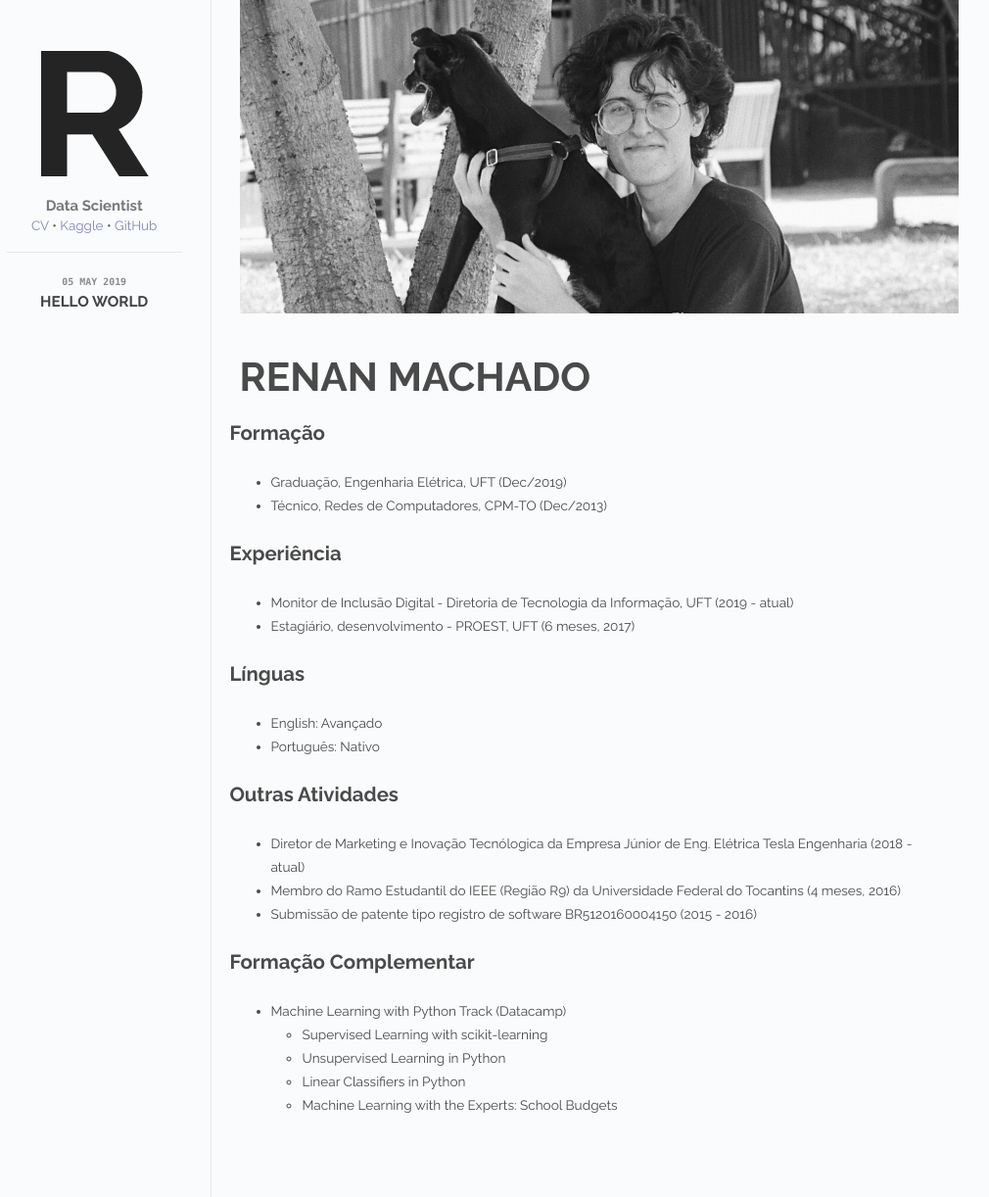
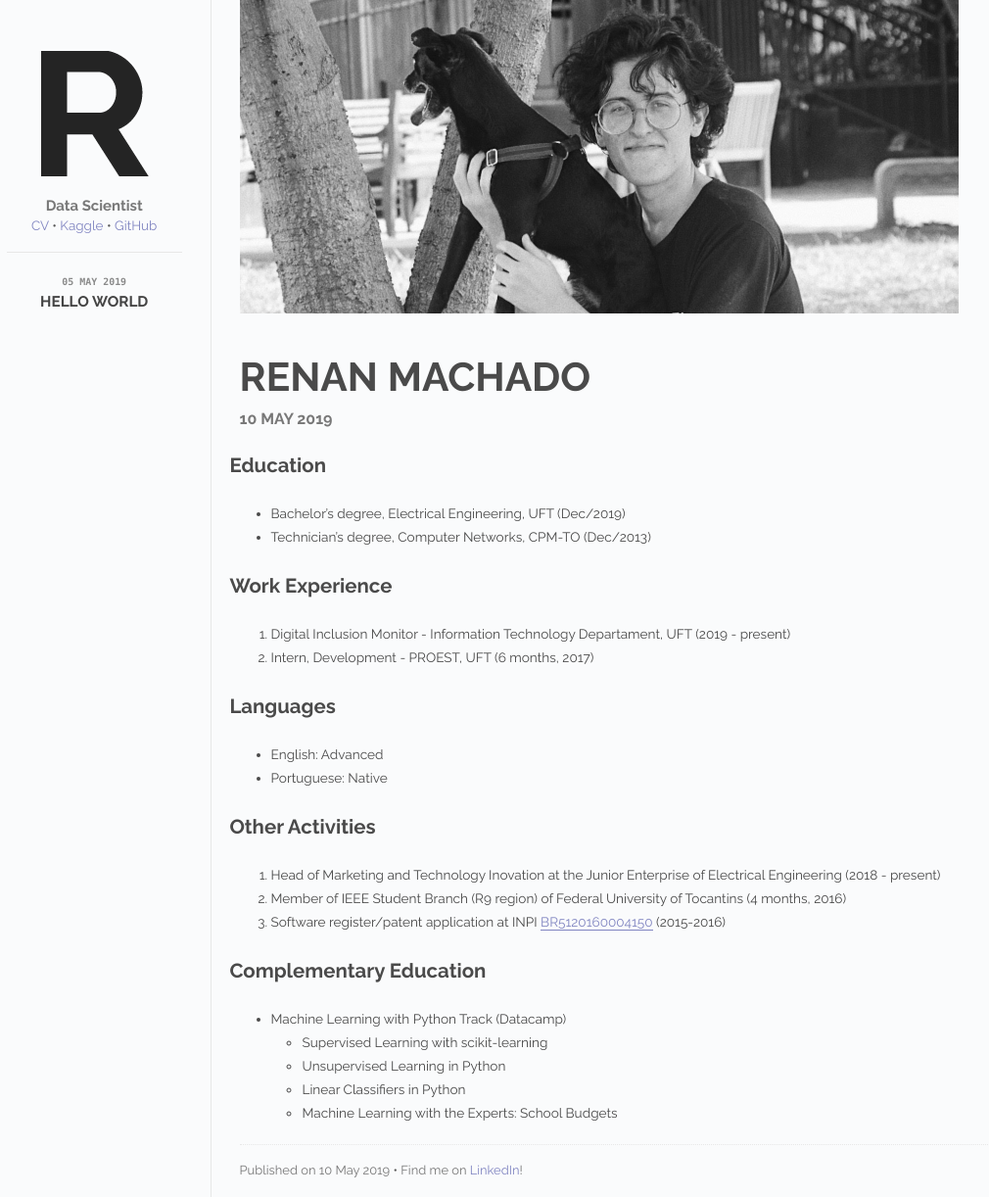
Before and after one commit to renanmav/renanmav.github.io, a Jekyll site: the page built from cv.md, in a window 1280 px wide. Shown: the whole page at 98% size, without its empty margins (143-1153 px from the left). Built offline with Jekyll 4.4.1, drawn with Linux system fonts in a browser that asks for light colours.

Commit message:
Update of CV

```diff
--- a/_includes/post.html
+++ b/_includes/post.html
@@ -8,7 +8,11 @@
     </div>
     <div id="info-container">
       <h1 id="title">{{ page.title }}</h1>
+      {% if page.edited %}
+      <span id="date">{{ page.edited | date_to_string }}</span>
+      {% else %}
       <span id="date">{{ page.date | date_to_string }}</span>
+      {% endif %}
     </div>
   </div>
 
@@ -17,8 +21,13 @@
   </div>
   <div class="colophon">
     <p>
+      {% if page.date %}
       <span id="pub-date">Published on {{ page.date | date_to_string }}</span> <span class="separator">&bull;</span>
-      <span id="social">Find me on <a href="https://twitter.com/renanmav">Twitter</a>!</span>
+      {% endif %}
+      {% if page.edited %}
+      <span id="pub-date">Last edit on {{ page.edited | date_to_string }}</span> <span class="separator">&bull;</span>
+      {% endif %}
+      <span id="social">Find me on <a href="https://linkedin.com/in/renanmav">LinkedIn</a>!</span>
     </p>
   </div>
 </div>
--- a/cv.html
+++ /dev/null
@@ -1,77 +0,0 @@
----
-layout: default
-title: CV
----
-
-<div class="content" id="home">
-  <div id="sidebar-button">
-    <img src="/images/sidebar-button.png">
-  </div>
-  <div id="post-info">
-    <div id="cover-photo-container">
-      <img id="cover-photo" src="/images/renan-and-jake.jpg">
-    </div>
-    <div id="info-container">
-      <h1 id="title">Renan Machado</h1>
-    </div>
-  </div>
-
-  <div class="post">
-    <h2>Formação</h2>
-    <ul>
-      <li>
-        Graduação, Engenharia Elétrica, UFT (Dec/2019)
-      </li>
-      <li>
-        Técnico, Redes de Computadores, CPM-TO (Dec/2013)
-      </li>
-    </ul>
-
-    <h2>Experiência</h2>
-    <ul>
-      <li>
-        Monitor de Inclusão Digital - Diretoria de Tecnologia da Informação, UFT (2019 - atual)
-      </li>
-      <li>
-        Estagiário, desenvolvimento - PROEST, UFT (6 meses, 2017)
-      </li>
-    </ul>
-
-    <h2>Línguas</h2>
-    <ul>
-      <li>
-        English: Avançado
-      </li>
-      <li>
-        Português: Nativo
-      </li>
-    </ul>
-
-    <h2>Outras Atividades</h2>
-    <ul>
-      <li>
-        Diretor de Marketing e Inovação Tecnólogica da Empresa Júnior de Eng. Elétrica Tesla Engenharia (2018 - atual)
-      </li>
-      <li>
-        Membro do Ramo Estudantil do IEEE (Região R9) da Universidade Federal do Tocantins (4 meses, 2016)
-      </li>
-      <li>
-        Submissão de patente tipo registro de software BR5120160004150 (2015 - 2016)
-      </li>
-    </ul>
-
-    <h2>Formação Complementar</h2>
-    <ul>
-      <li>
-        Machine Learning with Python Track (Datacamp)
-        <ul>
-          <li>Supervised Learning with scikit-learning</li>
-          <li>Unsupervised Learning in Python</li>
-          <li>Linear Classifiers in Python</li>
-          <li>Machine Learning with the Experts: School Budgets</li>
-        </ul>
-      </li>
-    </ul>
-  </div>
-
-</div>
--- /dev/null
+++ b/cv.md
@@ -0,0 +1,35 @@
+---
+layout: post
+title: Renan Machado
+cover: renan-and-jake.jpg
+date: 2019-05-10 15:00:00
+---
+
+## Education
+
+- Bachelor's degree, Electrical Engineering, UFT (Dec/2019)
+- Technician's degree, Computer Networks, CPM-TO (Dec/2013)
+
+## Work Experience
+
+1. Digital Inclusion Monitor - Information Technology Departament, UFT (2019 - present)
+2. Intern, Development - PROEST, UFT (6 months, 2017)
+
+## Languages
+
+- English: Advanced
+- Portuguese: Native
+
+## Other Activities
+
+1. Head of Marketing and Technology Inovation at the Junior Enterprise of Electrical Engineering (2018 - present)
+2. Member of IEEE Student Branch (R9 region) of Federal University of Tocantins (4 months, 2016)
+3. Software register/patent application at INPI [BR5120160004150](https://gru.inpi.gov.br/pePI/servlet/ProgramaServletController?Action=detail&CodPedido=19333&SearchParameter=) (2015-2016)
+
+## Complementary Education
+
+- Machine Learning with Python Track (Datacamp)
+  - Supervised Learning with scikit-learning
+  - Unsupervised Learning in Python
+  - Linear Classifiers in Python
+  - Machine Learning with the Experts: School Budgets
```
